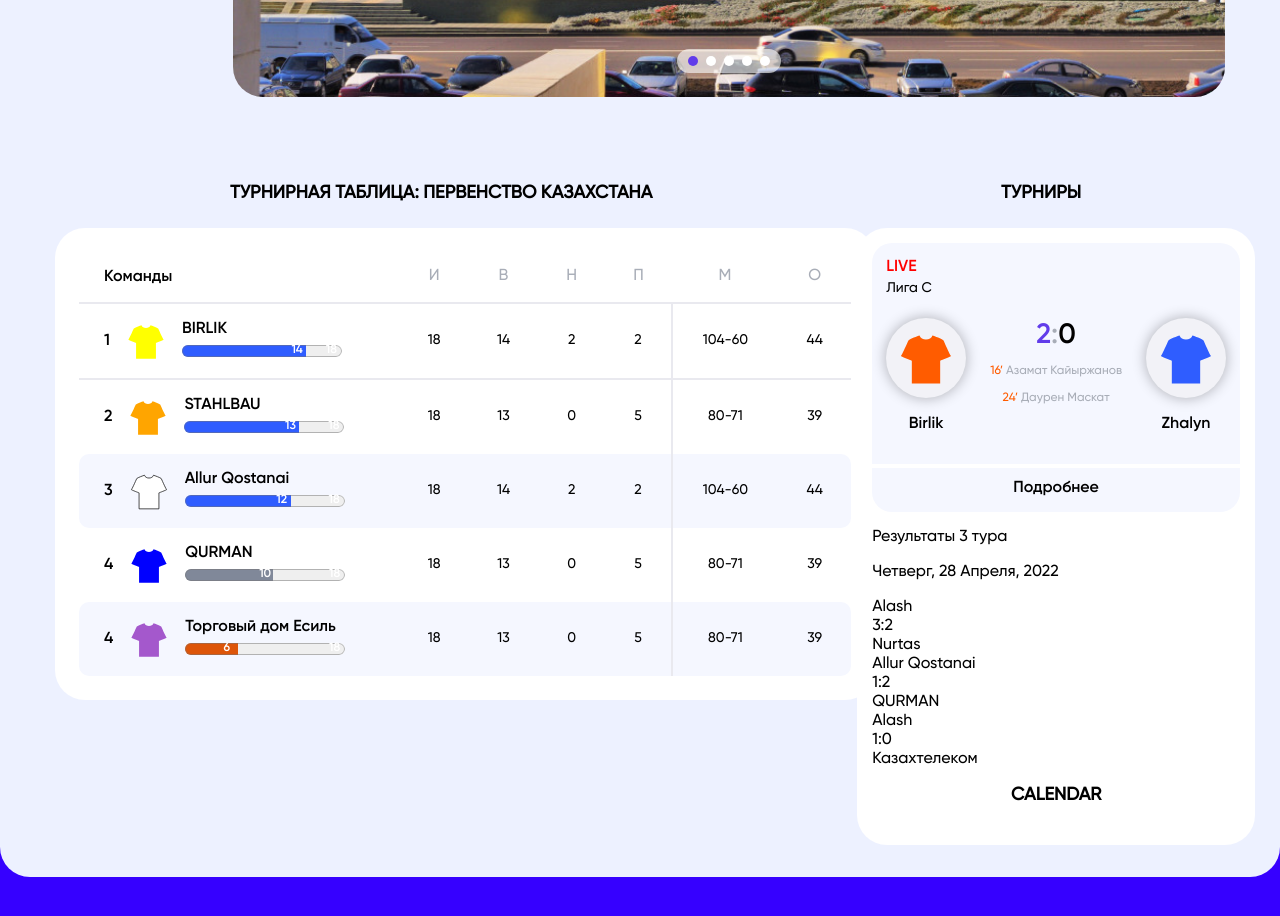
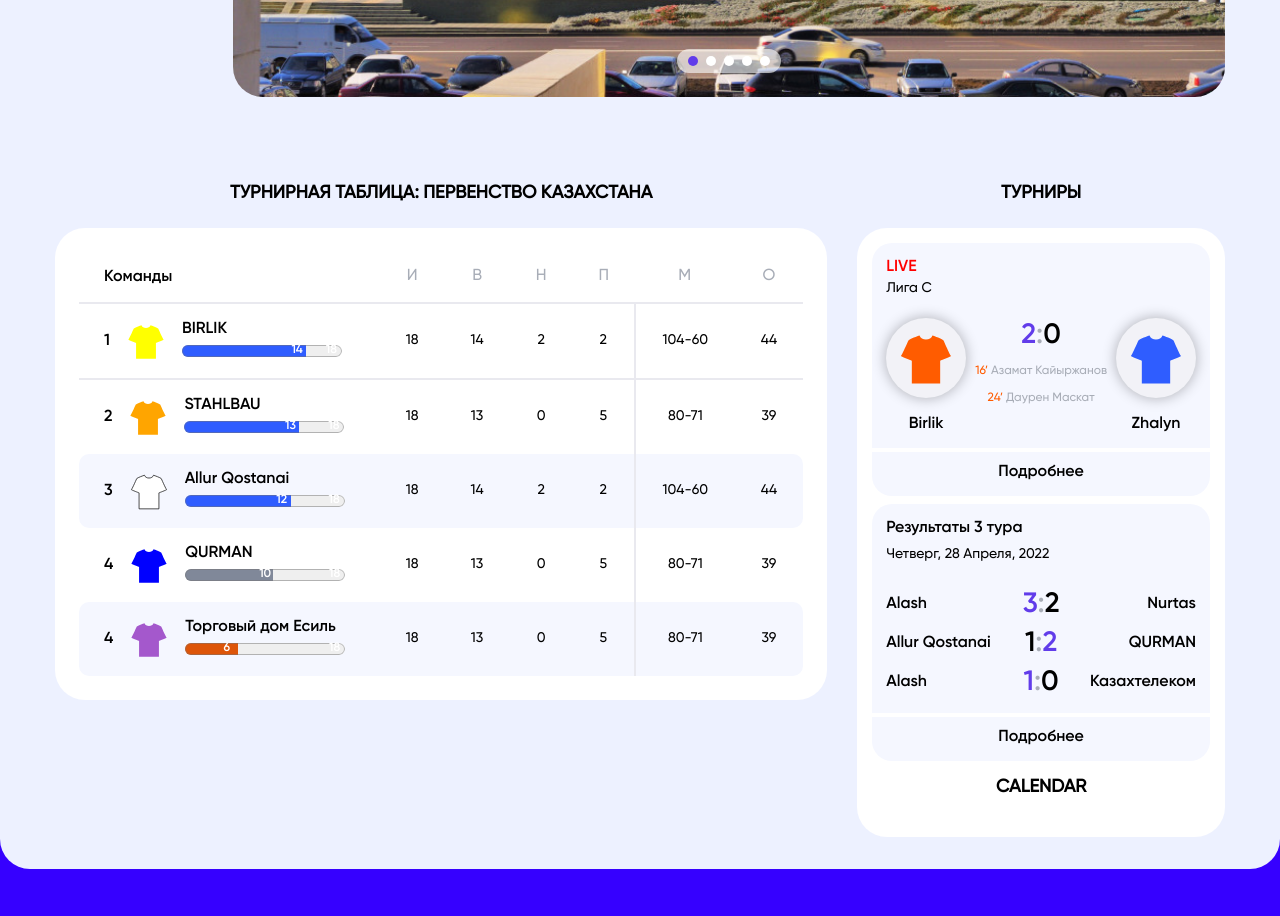
Before and after one commit to nurkanat-doszhan/kllf, a React (Create React App) app: page / in a window 1280 px wide. Shown: the part 780-1696 px from the top of the page. Built offline with nearby package versions, Linux system fonts and the light colour scheme.

Commit message:
Блок "Результаты" ✔

```diff
--- a/src/components/Tournaments/Tournaments.js
+++ b/src/components/Tournaments/Tournaments.js
@@ -32,29 +32,30 @@ const Tournaments = () => {
         <div className={ styles.more }>Подробнее</div>
       </div>
       <div className={ styles.result }>
-        <p>Результаты 3 тура</p>
-        <p>Четверг, 28 Апреля, 2022</p>
+        <p className={ styles.resultText }>Результаты 3 тура</p>
+        <p className={ styles.date }>Четверг, 28 Апреля, 2022</p>
         <div className={ styles.game }>
           <div className={ styles.team1 }>Alash</div>
             <div className={ styles.score }>
-              <span>3</span>:<span>2</span>
+              <span style={{ color: '#613CEA' }}>3</span>:<span style={{ color: '#000' }}>2</span>
             </div>
-          <div className={ styles.team1 }>Nurtas</div>
+          <div className={ styles.team2 }>Nurtas</div>
         </div>
         <div className={ styles.game }>
           <div className={ styles.team1 }>Allur Qostanai</div>
             <div className={ styles.score }>
-              <span>1</span>:<span>2</span>
+              <span style={{ color: '#000' }}>1</span>:<span style={{ color: '#613CEA' }}>2</span>
             </div>
-          <div className={ styles.team1 }>QURMAN</div>
+          <div className={ styles.team2 }>QURMAN</div>
         </div>
         <div className={ styles.game }>
           <div className={ styles.team1 }>Alash</div>
             <div className={ styles.score }>
-              <span>1</span>:<span>0</span>
+              <span style={{ color: '#613CEA' }}>1</span>:<span style={{ color: '#000' }}>0</span>
             </div>
-          <div className={ styles.team1 }>Казахтелеком</div>
+          <div className={ styles.team2 }>Казахтелеком</div>
         </div>
+        <div className={ styles.more }>Подробнее</div>
       </div>
       <h2>Calendar</h2>
     </div>
--- a/src/components/Tournaments/Tournaments.module.scss
+++ b/src/components/Tournaments/Tournaments.module.scss
@@ -3,6 +3,26 @@
   padding: 15px;
   background-color: #fff;
   width: 100%;
+  .more {
+    position: relative;
+    margin-top: 14px;
+    font-family: 'Gilroy-SemiBold';
+    cursor: pointer;
+    padding-top: 14px;
+    text-align: center;
+    &:hover {
+      text-decoration: underline;
+    }
+    &::after {
+      content: "";
+      position: absolute;
+      top: 0;
+      left: -14px;
+      background-color: #fff;
+      width: calc(100% + 28px);
+      height: 4px;
+    }
+  }
   .currentGame {
     padding: 14px;
     border-radius: 20px;
@@ -36,6 +56,7 @@
         }
         p {
           font-family: 'Gilroy-SemiBold';
+          margin-bottom: 0;
         }
       }
       .table {
@@ -50,31 +71,46 @@
           color: #A8ADB7;
         }
       }
-      // .tShirt {
+    }
+  }
+  .result {
+    padding: 14px;
+    border-radius: 20px;
+    background-color: #F5F7FF;
+    margin: 8px 0;
+    p {
+      margin: 0;
+    }
+    .resultText {
+      font-family: 'Gilroy-SemiBold';
+      margin-bottom: 8px;
+    }
+    .date {
+      font-family: 'Gilroy-Medium';
+      font-size: 14px;
+      margin-bottom: 24px;
+    }
 
-      // }
-      // .team2 {
-
-      // }
-    }
-    .more {
-      position: relative;
-      margin-top: 14px;
-      font-family: 'Gilroy-SemiBold';
-      cursor: pointer;
-      padding-top: 14px;
-      text-align: center;
-      &:hover {
-        text-decoration: underline;
+    .game {
+      display: flex;
+      align-items: center;
+      margin-bottom: 5px;
+      .team1, .team2 {
+        width: 42%;
+        overflow: hidden;
+        white-space: nowrap;
+        text-overflow: ellipsis;
+        font-family: 'Gilroy-SemiBold';
       }
-      &::after {
-        content: "";
-        position: absolute;
-        top: 0;
-        left: -14px;
-        background-color: #fff;
-        width: calc(100% + 28px);
-        height: 4px;
+      .score {
+        width: 16%;
+        color: #A8ADB7;
+        text-align: center;
+        font-family: 'Gilroy-SemiBold';
+        font-size: 28px;
+      }
+      .team2 {
+        text-align: right;
       }
     }
   }
--- a/src/index.css
+++ b/src/index.css
@@ -38,3 +38,7 @@ code {
   font-family: source-code-pro, Menlo, Monaco, Consolas, 'Courier New',
     monospace;
 }
+
+div {
+  box-sizing: border-box;
+}
```
